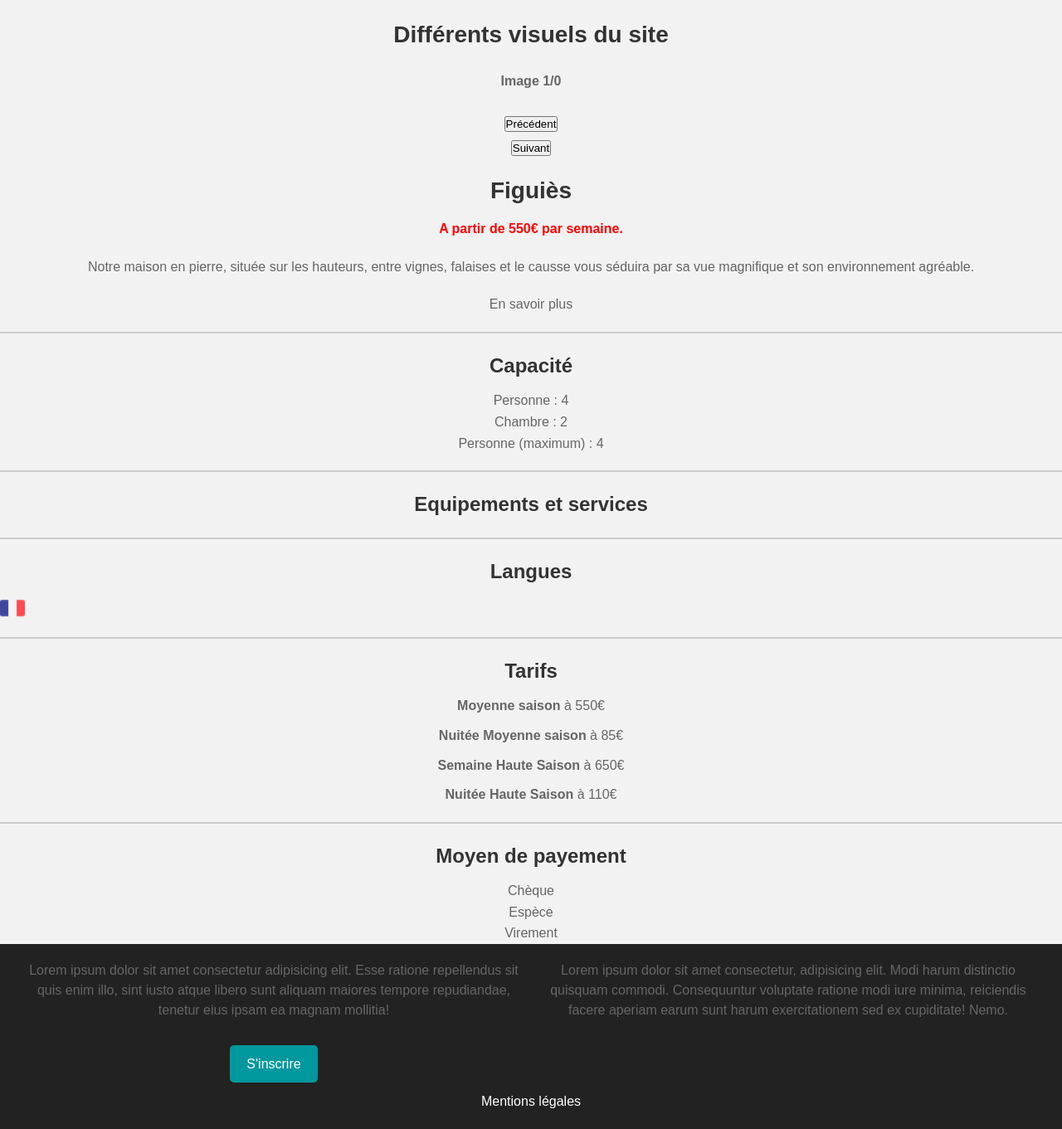
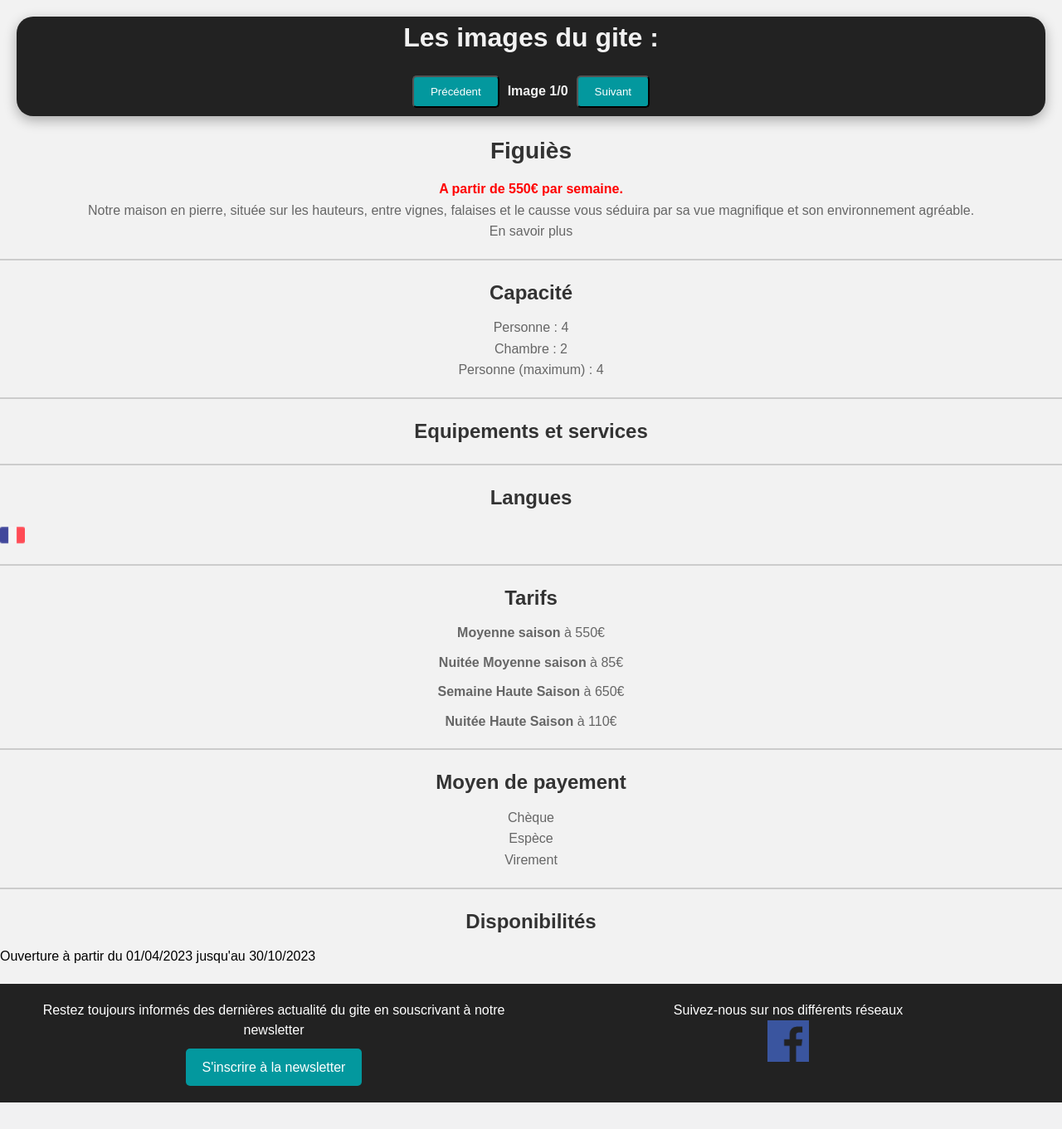
Before and after one commit to lucasDubourdieu2/giteWEBexo, a PHP site: page /view/index.php in a window 1280 px wide. Shown: the part 119-1480 px from the top of the page at 83% size. After the commit the page ends 1448 px from the top, so only its background shows below. Run offline with PHP 8.4, Linux system fonts and the light colour scheme; data that the repository does not hold is empty.

Commit message:
Ajout de la php doc + ajout de la newsletter + modif visuel + modif footer + enCours telechargement des mails eligibles a la newsletter

```diff
--- a/css/front_footer.css
+++ b/css/front_footer.css
@@ -5,6 +5,7 @@
     padding: 20px;
     align-items: center;
     text-align: center;
+    margin-top: 20px;
 }
 .doubleSection{
     display: grid;
@@ -30,19 +31,3 @@
 .btn:hover {
     background-color: #006d6d;
 }
-
-.mentions-legales {
-    color: white;
-    text-decoration: none;
-    display: block;
-    margin-top: 10px;
-}
-
-.mentions-legales a {
-    color: white;
-    text-decoration: none;
-}
-
-.mentions-legales a:hover {
-    text-decoration: underline;
-}
--- a/css/index.css
+++ b/css/index.css
@@ -12,8 +12,13 @@ body {
     align-items: center;
     text-align: center;
     margin: 20px;
+    background-color: #222;
+    border-radius: 20px;
+    box-shadow: 0px 5px 15px rgba(0,0,0,0.3);
 }
-
+.customTitle, #imageCounter{
+    color: #f2f2f2;
+}
 .carousel-container {
     position: relative;
     width: 80%;
@@ -31,30 +36,38 @@ body {
 }
 
 .carousel img {
-    max-width: 100%;
+    max-width: 400px;
     height: auto;
 }
 
 .carousel-text {
+    display: flex; /* Utilisez flex pour aligner les éléments sur une même ligne */
+    justify-content: center ; /* Pour répartir les éléments de manière égale sur la ligne */
+    align-items: baseline;
     margin-top: 10px;
-}
-
-#imageCounter {
     font-size: 16px;
     font-weight: bold;
 }
 
 #prevCarouselBtn,
 #nextCarouselBtn {
-    margin-top: 10px;
     cursor: pointer;
+    padding: 10px 20px;
+    background-color: #03989E;
+    color: white;
+    text-decoration: none;
+    border-radius: 5px;
+    margin: 10px;
 }
 
+#nextCarouselBtn:hover, #prevCarouselBtn:hover {
+    background-color: #006d6d;
+}
 .active {
     transform: translateX(0);
 }
 /* Titre principal */
-h1 {
+.titreIntro {
     font-size: 28px;
     margin-bottom: 10px;
     color: #333;
@@ -63,10 +76,11 @@ h1 {
 
 .introTarif{
     color: red;
+    text-align: center;
 }
 
 /* Paragraphe principal */
-p {
+.text-container {
     font-size: 16px;
     color: #666;
     margin-bottom: 20px;
--- a/includes/front-footer.php
+++ b/includes/front-footer.php
@@ -1,14 +1,12 @@
 <footer class="footer">
     <div class="doubleSection">
-    <div class="left-section">
-        <p>Lorem ipsum dolor sit amet consectetur adipisicing elit. Esse ratione repellendus sit quis enim illo, sint iusto atque libero sunt aliquam maiores tempore repudiandae, tenetur eius ipsam ea magnam mollitia!</p>
-        <a href="../view/inscription.php" class="btn">S'inscrire</a>
-    </div>
-    <div class="right-section">
-        <p>Lorem ipsum dolor sit amet consectetur, adipisicing elit. Modi harum distinctio quisquam commodi. Consequuntur voluptate ratione modi iure minima, reiciendis facere aperiam earum sunt harum exercitationem sed ex cupiditate! Nemo.</p>
-    </div>
-    </div>
-    <div class="mentions-legales">
-        <a href="mentionLegales.php">Mentions légales</a>
+        <div class="left-section">
+            <p>Restez toujours informés des dernières actualité du gite en souscrivant à notre newsletter</p>
+            <a href="../view/newsletter.php" class="btn">S'inscrire à la newsletter</a>
+        </div>
+        <div class="right-section">
+            <p>Suivez-nous sur nos différents réseaux</p>
+            <a href="https://www.facebook.com/gitefiguies" target="_blank"><img src="../img/facebook.png" alt="logoFacebook" style="width: 50px; height:auto;"></a>
+        </div>
     </div>
 </footer>
--- a/includes/front-header.php
+++ b/includes/front-header.php
@@ -17,6 +17,7 @@ session_start();
                 if (isset($_SESSION['role']) && $_SESSION['role'] === 'admin') {
             ?>
                     <li class="item"><a href="../view/uploadCarousel.php">Panel Carousel</a></li>
+                    <li class="item"><a href="../view/gestionNewsletter.php">Gérer newsletter</a></li>
             <?php
                 }
             ?>
--- a/model/Tbq_visuel.php
+++ b/model/Tbq_visuel.php
@@ -1,15 +1,32 @@
 <?php
+
+/**
+ * @author RUIZ Anthony <ruiza@3il.fr>
+ * @package Gestion des images du carousel
+ * @date 04-10-2023
+ */
 include("../model/db-config.php");
 
 class TbqVisuel
 {
-    private $db; // Propriété pour stocker la connexion à la base de données
+    private $db;
 
     public function __construct($db)
     {
         $this->db = $db;
     }
 
+    /**
+     * Insère une image dans la base de données.
+     *
+     * @author RUIZ Anthony <ruiza@3il.fr>
+     * @package Gestion des images du carousel
+     * @date 04-10-2023
+     * @param string $image_url L'URL de l'image à insérer.
+     * @param string $image_alt Le texte alternatif de l'image.
+     *
+     * @return bool Retourne true si l'insertion est réussie, sinon false.
+     */
     public function insertImage($image_url, $image_alt)
     {
         // Préparation de la requête SQL pour l'insertion
@@ -20,20 +37,27 @@ class TbqVisuel
             die("Erreur de préparation de la requête : " . $this->db->error);
         }
 
-        // Liaison des valeurs aux paramètres de la requête
         $stmt->bind_param("ss", $image_url, $image_alt);
 
-        // Exécution de la requête d'insertion
         if ($stmt->execute()) {
-            return true; // L'insertion a réussi
+            return true;
         } else {
-            return false; // L'insertion a échoué
+            return false;
         }
     }
 
+    /**
+     * Supprime une image de la base de données par son ID.
+     *
+     * @author RUIZ Anthony <ruiza@3il.fr>
+     * @package Gestion des images du carousel
+     * @date 04-10-2023
+     * @param int $id L'ID de l'image à supprimer.
+     *
+     * @return bool Retourne true si la suppression est réussie, sinon false.
+     */
     public function deleteImage($id)
     {
-        // Préparation de la requête SQL pour la suppression de l'image
         $sql = "DELETE FROM images WHERE id = ?";
         $stmt = $this->db->prepare($sql);
 
@@ -41,20 +65,27 @@ class TbqVisuel
             die("Erreur de préparation de la requête : " . $this->db->error);
         }
 
-        // Liaison de l'ID de l'image au paramètre de la requête
         $stmt->bind_param("i", $id);
 
-        // Exécution de la requête de suppression
         if ($stmt->execute()) {
-            return true; // La suppression a réussi
+            return true;
         } else {
-            return false; // La suppression a échoué
+            return false;
         }
     }
 
+    /**
+     * Récupère les images depuis la base de données.
+     *
+     * @author RUIZ Anthony <ruiza@3il.fr>
+     * @package Gestion des images du carousel
+     * @date 04-10-2023
+     * @param string $columns Les colonnes à récupérer (par défaut, toutes les colonnes).
+     *
+     * @return array Un tableau contenant les images récupérées.
+     */
     public function getImagesFromDatabase($columns = "*")
     {
-        // Préparation de la requête SQL
         $sql = "SELECT $columns FROM images";
         $stmt = $this->db->prepare($sql);
 
@@ -62,15 +93,11 @@ class TbqVisuel
             die("Erreur de préparation de la requête : " . $this->db->error);
         }
 
-        // Exécution de la requête
         if ($stmt->execute()) {
-            // Liaison des résultats à des variables
             $stmt->bind_result($id, $image_url, $image_alt);
 
-            // Initialiser un tableau pour stocker les images
             $images = array();
 
-            // Récupérer les images dans le tableau
             while ($stmt->fetch()) {
                 $images[] = array(
                     'id' => $id,
@@ -84,9 +111,18 @@ class TbqVisuel
         }
     }
 
+    /**
+     * Obtient le chemin de l'image par son ID.
+     *
+     * @author RUIZ Anthony <ruiza@3il.fr>
+     * @package Gestion des images du carousel
+     * @date 04-10-2023
+     * @param int $id L'ID de l'image à récupérer.
+     *
+     * @return string|null Retourne le chemin de l'image ou null si elle n'est pas trouvée.
+     */
     public function getImagePathById($id)
     {
-    // Préparation de la requête SQL
         $sql = "SELECT image_url FROM images WHERE id = ?";
         $stmt = $this->db->prepare($sql);
 
@@ -94,28 +130,34 @@ class TbqVisuel
             die("Erreur de préparation de la requête : " . $this->db->error);
         }
 
-    // Liaison de l'ID au paramètre de la requête
         $stmt->bind_param("i", $id);
 
-    // Exécution de la requête
         if ($stmt->execute()) {
-        // Liaison des résultats à des variables
             $stmt->bind_result($image_url);
 
-        // Récupérer le chemin du fichier
             if ($stmt->fetch()) {
                 return $image_url;
             } else {
-            return null; // L'image n'a pas été trouvée
+                return null;
             }
         } else {
             die("Erreur lors de l'exécution de la requête : " . $stmt->error);
         }
     }
 
+    /**
+     * Met à jour le nom de l'image par son ID.
+     *
+     * @author RUIZ Anthony <ruiza@3il.fr>
+     * @package Gestion des images du carousel
+     * @date 04-10-2023
+     * @param int $image_id L'ID de l'image à mettre à jour.
+     * @param string $new_image_name Le nouveau nom de l'image.
+     *
+     * @return bool Retourne true si la mise à jour est réussie, sinon false.
+     */
     public function updateImageName($image_id, $new_image_name)
     {
-    // Préparation de la requête SQL pour la mise à jour du nom de l'image
         $sql = "UPDATE images SET image_url = ? WHERE id = ?";
         $stmt = $this->db->prepare($sql);
 
@@ -123,21 +165,25 @@ public function updateImageName($image_id, $new_image_name)
             die("Erreur de préparation de la requête : " . $this->db->error);
         }
 
-    // Liaison des valeurs aux paramètres de la requête
         $stmt->bind_param("si", $new_image_name, $image_id);
 
-    // Exécution de la requête de mise à jour
         if ($stmt->execute()) {
-        return true; // La mise à jour a réussi
+            return true;
         } else {
-        return false; // La mise à jour a échoué
+            return false;
         }
     }
 
+    /**
+     * Obtient l'ID de la dernière image insérée.
+     *
+     * @author RUIZ Anthony <ruiza@3il.fr>
+     * @package Gestion des images du carousel
+     * @date 04-10-2023
+     * @return int L'ID de la dernière image insérée.
+     */
     public function getLastInsertedId()
     {
         return $this->db->insert_id;
     }
-
-
 }
--- a/view/index.php
+++ b/view/index.php
@@ -23,24 +23,25 @@ $images = $tbqVisuel->getImagesFromDatabase("id, image_url, image_alt");
 <body>
     <?php include '../includes/front-header.php'; ?>
     <div class="gestionCarousel">
-        <h1>Différents visuels du site</h1>
+        <h1 class="customTitle">Les images du gite :</h1>
         <div class="carousel-container">
             <div class="carousel">
                 <?php foreach ($images as $index => $image) : ?>
-                    <div class="carousel-slide <?php echo $index === 0 ? 'active' : ''; ?>">
-                        <img src="<?php echo $image['image_url']; ?>" alt="<?php echo $image['image_alt']; ?>">
+                    <div class="carousel-slide <?= $index === 0 ? 'active' : ''; ?>">
+                        <img src="<?= $image['image_url']; ?>" alt="<?= $image['image_alt']; ?>">
                     </div>
                 <?php endforeach; ?>
             </div>
             <div class="carousel-text">
-                <p id="imageCounter">Image 1/<?php echo count($images); ?></p>
+                <button id="prevCarouselBtn">Précédent</button>
+                <p id="imageCounter">Image 1/<?= count($images); ?></p>
+                <button id="nextCarouselBtn">Suivant</button>
             </div>
         </div>
-        <button id="prevCarouselBtn">Précédent</button>
-        <button id="nextCarouselBtn">Suivant</button>
     </div>
-        <h1>Figuiès</h1>
-        <p class="introTarif"><strong>A partir de 550€ par semaine.</strong></p>
+    <div class="intro">
+    <h1 class="titreIntro">Figuiès</h1>
+    <p class="introTarif"><strong>A partir de 550€ par semaine.</strong></p>
     </div>
     <div class="text-container">
         <p>
@@ -60,23 +61,23 @@ $images = $tbqVisuel->getImagesFromDatabase("id, image_url, image_alt");
         </p>
         <p><a href="#" id="readMoreLink" class="enSavoirPlus">En savoir plus</a></p>
     </div>
-    <div>
+    <div class="capacite">
         <hr>
         <h2>Capacité</h2>
         <li>Personne : 4</li>
         <li>Chambre : 2</li>
         <li>Personne (maximum) : 4</li>
     </div>
-    <div>
+    <div class="equipement">
         <hr>
         <h2>Equipements et services</h2>
     </div>
-    <div>
+    <div class="langues">
         <hr>
         <h2>Langues</h2>
         <img class="iconFlag" src="../img/france.png">
     </div>
-    <div>
+    <div class="tarifs">
         <hr>
         <h2>Tarifs</h2>
         <ul>
@@ -86,12 +87,17 @@ $images = $tbqVisuel->getImagesFromDatabase("id, image_url, image_alt");
             <li><strong>Nuitée Haute Saison</strong> à 110€</li>
         </ul>
     </div>
-    <div>
+    <div class="moyenPayement">
         <hr>
         <h2>Moyen de payement</h2>
         <li>Chèque</li>
         <li>Espèce</li>
         <li>Virement</li>
+    </div>
+    <div class="disponibilites">
+        <hr>
+        <h2>Disponibilités</h2>
+        <p>Ouverture à partir du 01/04/2023 jusqu'au 30/10/2023</p>
     </div>
     <?php include '../includes/front-footer.php'; ?>
 </body>
```
Also changed, not shown: controller/verifConnexion copy.php (deleted, +0 -32 lines), controller/verifNewsletter.php (added, +14 -0 lines), css/newsletter.css (added, +50 -0 lines), css/newsletterAdmin.css (added, +13 -0 lines), model/Tbq_client.php (+37 -16 lines), model/Tbq_newsletter.php (added, +63 -0 lines), view/gestionNewsletter.php (added, +18 -0 lines), view/newsletter.php (added, +34 -0 lines), controller/dlNewsletter.php (added), img/carousel/figure-1.jpg, img/carousel/figure-2.jpg, img/carousel/figure-3.jpg (deleted), img/carousel/figure-4.jpg (deleted), img/facebook.png (added). Lines whose indentation alone changed are shown as unchanged.
